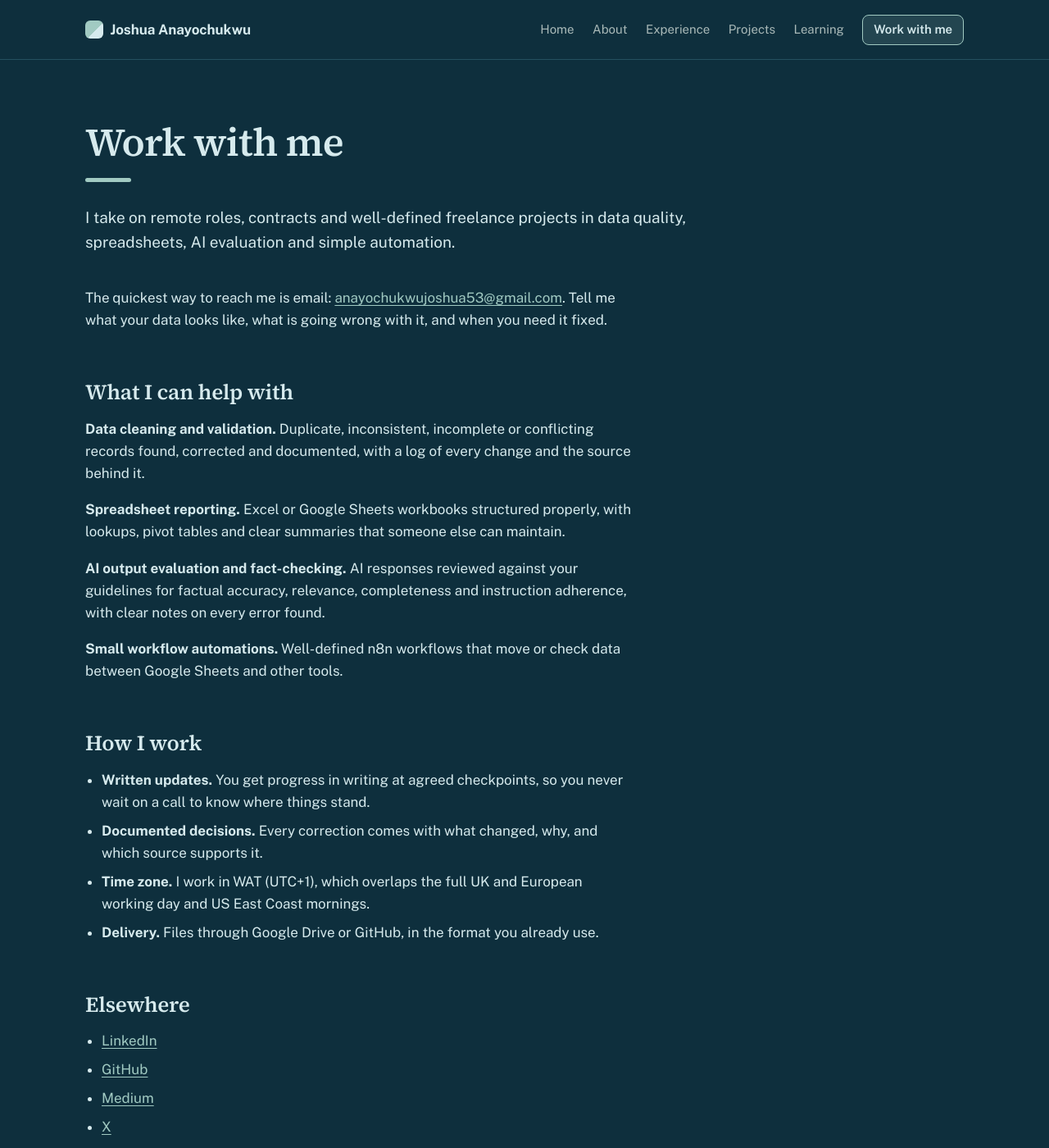
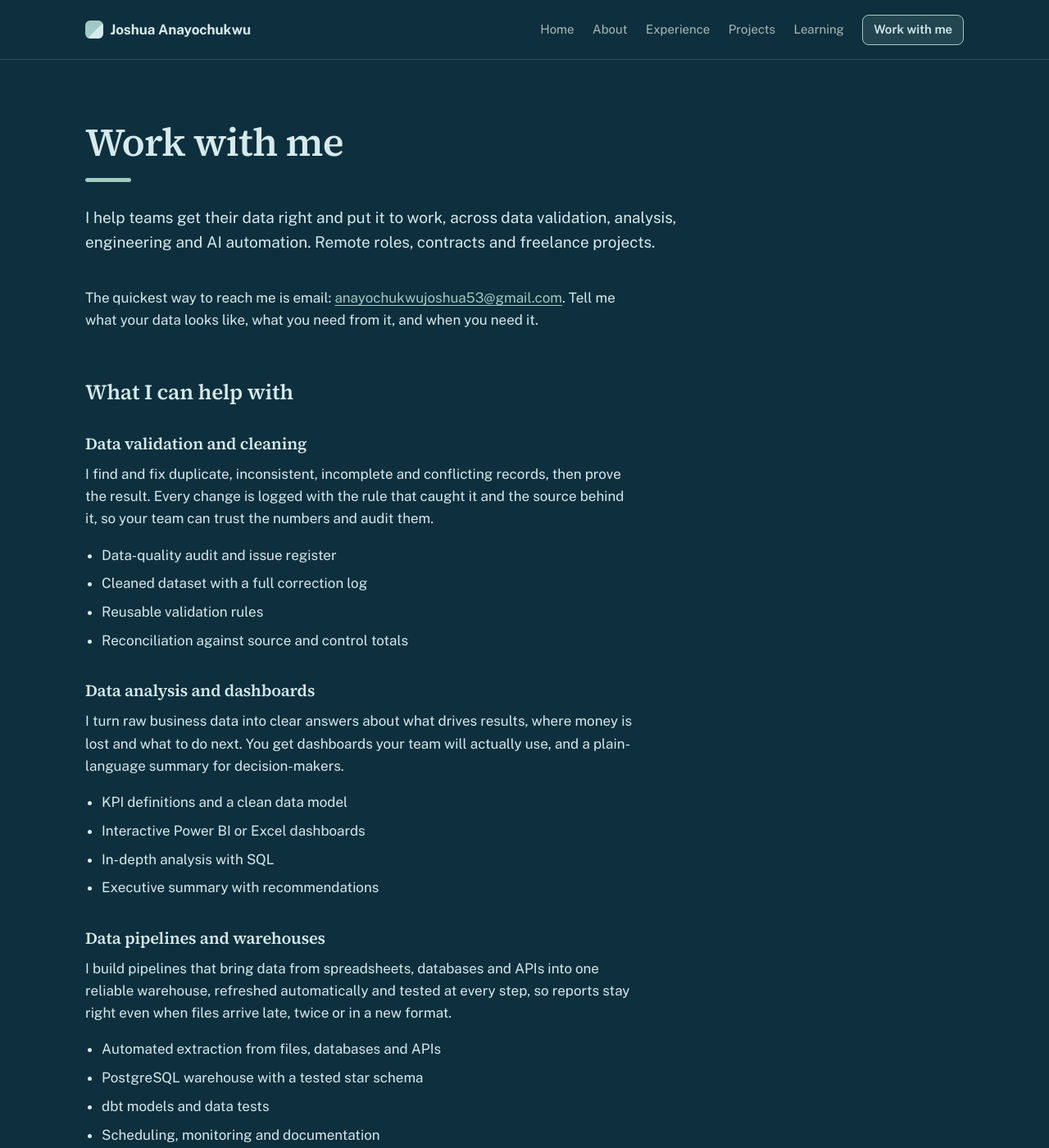
Before and after one commit to JaushAnay/jaushanay.github.io, a Jekyll site: the page built from contact.md, in a window 1280 px wide and 1400 px high. Shown: the whole window at 82% size. Built offline with Jekyll 4.4.1, drawn with Linux system fonts in a browser that asks for light colours; some of the changed text lies outside the part shown.

Commit message:
Update contact.md

```diff
--- a/contact.md
+++ b/contact.md
@@ -1,25 +1,54 @@
 ---
 title: Work with me
-intro: I take on remote roles, contracts and well-defined freelance projects in data quality, spreadsheets, AI evaluation and simple automation.
-description: Hire Joshua Anayochukwu for data cleaning and validation, spreadsheet reporting, AI output evaluation and workflow automation.
+intro: I help teams get their data right and put it to work, across data validation, analysis, engineering and AI automation. Remote roles, contracts and freelance projects.
+description: Hire Joshua Anayochukwu for data validation and cleaning, data analysis and dashboards, data pipelines and warehouses, and AI automation.
 ---
 
-The quickest way to reach me is email: [{{ site.author.email }}](mailto:{{ site.author.email }}). Tell me what your data looks like, what is going wrong with it, and when you need it fixed.
+The quickest way to reach me is email: [{{ site.author.email }}](mailto:{{ site.author.email }}). Tell me what your data looks like, what you need from it, and when you need it.
 
 ## What I can help with
 
-**Data cleaning and validation.** Duplicate, inconsistent, incomplete or conflicting records found, corrected and documented, with a log of every change and the source behind it.
+### Data validation and cleaning
 
-**Spreadsheet reporting.** Excel or Google Sheets workbooks structured properly, with lookups, pivot tables and clear summaries that someone else can maintain.
+I find and fix duplicate, inconsistent, incomplete and conflicting records, then prove the result. Every change is logged with the rule that caught it and the source behind it, so your team can trust the numbers and audit them.
 
-**AI output evaluation and fact-checking.** AI responses reviewed against your guidelines for factual accuracy, relevance, completeness and instruction adherence, with clear notes on every error found.
+- Data-quality audit and issue register
+- Cleaned dataset with a full correction log
+- Reusable validation rules
+- Reconciliation against source and control totals
 
-**Small workflow automations.** Well-defined n8n workflows that move or check data between Google Sheets and other tools.
+### Data analysis and dashboards
+
+I turn raw business data into clear answers about what drives results, where money is lost and what to do next. You get dashboards your team will actually use, and a plain-language summary for decision-makers.
+
+- KPI definitions and a clean data model
+- Interactive Power BI or Excel dashboards
+- In-depth analysis with SQL
+- Executive summary with recommendations
+
+### Data pipelines and warehouses
+
+I build pipelines that bring data from spreadsheets, databases and APIs into one reliable warehouse, refreshed automatically and tested at every step, so reports stay right even when files arrive late, twice or in a new format.
+
+- Automated extraction from files, databases and APIs
+- PostgreSQL warehouse with a tested star schema
+- dbt models and data tests
+- Scheduling, monitoring and documentation
+
+### AI automation and evaluation
+
+I automate the repetitive work around your data, from collecting and checking to routing and reporting, and I review AI output so you can rely on it. Workflows connect the tools you already use and send only real exceptions to a person.
+
+- n8n workflows connecting apps, APIs and webhooks
+- Automated data checks and alerts
+- AI-assisted processing with human review
+- AI output evaluation against your guidelines
 
 ## How I work
 
+- **Clear scope first.** We agree what success looks like, and how it will be measured, before any work starts.
 - **Written updates.** You get progress in writing at agreed checkpoints, so you never wait on a call to know where things stand.
-- **Documented decisions.** Every correction comes with what changed, why, and which source supports it.
+- **Tested, documented work.** Every result is checked before it reaches you, and every decision is written down so your team can maintain it.
 - **Time zone.** I work in {{ site.author.timezone }}, which overlaps the full UK and European working day and US East Coast mornings.
 - **Delivery.** Files through Google Drive or GitHub, in the format you already use.
 
```
